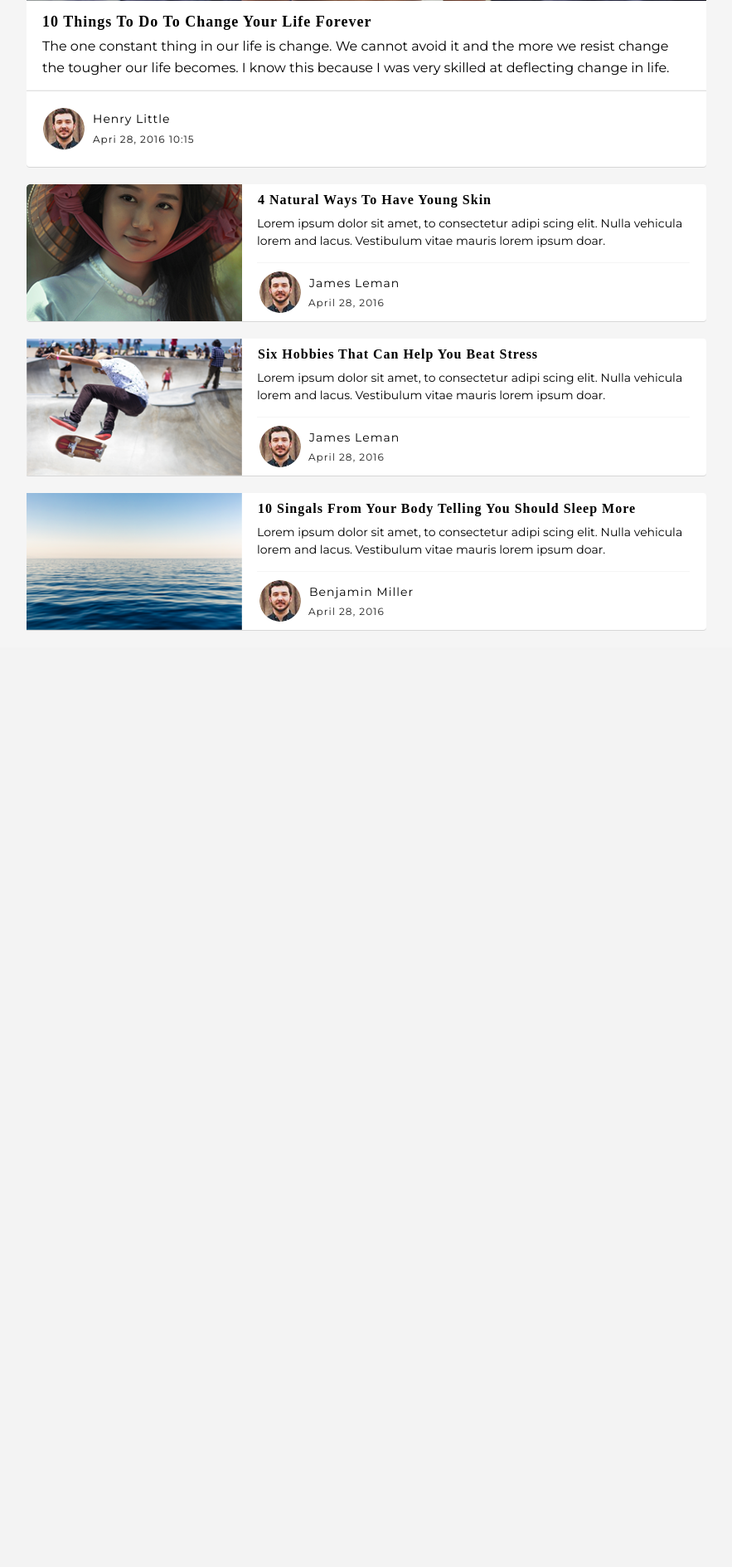
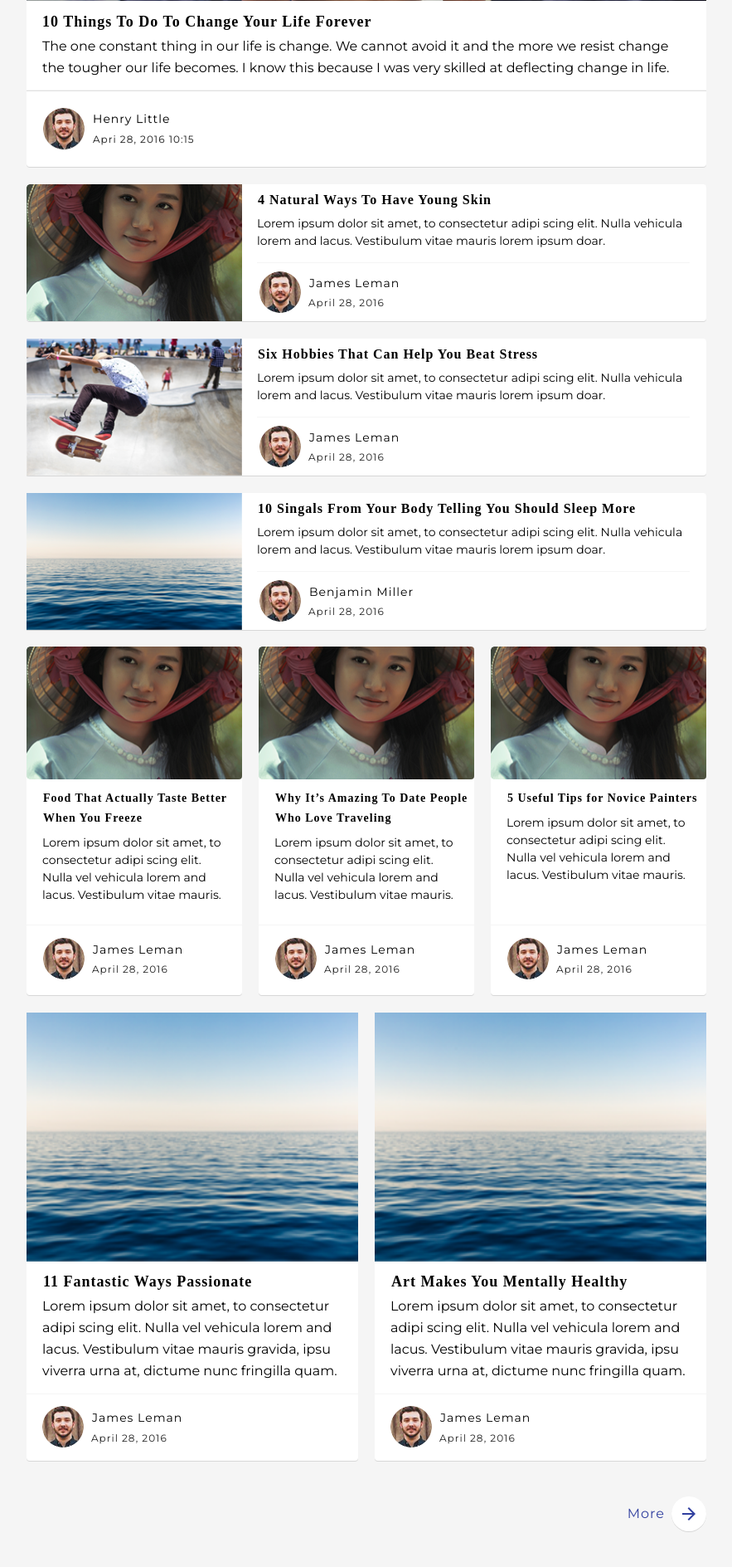
Before and after one commit to arkajyotiadhikary/codeigniter-test, a PHP site: page / in a window 1280 px wide. Shown: the part 1350-3238 px from the top of the page at 83% size, without its empty margins (23-906 px from the left). Before the commit the page ends 2110 px from the top, so only its background shows below. Run offline with PHP 8.4, Linux system fonts and the light colour scheme; some web fonts are replaced.

Commit message:
mid article and show more

```diff
--- a/index.css
+++ b/index.css
@@ -21,7 +21,6 @@
     padding: 0;
     border: 0;
 }
-
 /* !SECTION */
 
 /* SECTION top menu css*/
@@ -372,9 +371,10 @@
     display: flex;
 }
 .body .container .articles {
-    padding-top: 30px;
+    margin-top: 31px;
 }
 
+/* top article */
 .articles .top-articles {
     background-color: white;
     border-radius: 4px;
@@ -385,14 +385,12 @@
     object-fit: cover;
     object-position: center -700px;
     width: 820px !important;
-    height: 421px !important;
+    height: 420px !important;
 }
-
 .article-body {
     margin-bottom: 6px;
     padding: 7px 19px;
 }
-
 .article-body > p:nth-child(1) {
     font-size: 18px;
     letter-spacing: 1px;
@@ -400,7 +398,6 @@
     color: #000000;
     font-weight: 700;
 }
-
 .article-body > p:nth-child(2) {
     padding-top: 2px;
     width: 776px;
@@ -409,7 +406,6 @@
     color: #000000;
     font-weight: 400;
 }
-
 .article-author {
     display: flex;
     align-items: center;
@@ -425,7 +421,6 @@
     height: 50px;
     width: 50px;
 }
-
 .article-author .author-details {
     margin-left: 10px;
 }
@@ -446,12 +441,11 @@
     font-weight: 400;
 }
 
+/* mid article 1 */
 .middle-articles-1 {
     margin-top: 21px;
 }
-
 .middle-articles-1 .article {
-    margin-bottom: 21px;
     display: flex;
     width: 820px;
     height: 165px;
@@ -459,11 +453,20 @@
     filter: drop-shadow(0px 1px 0.5px rgba(0, 0, 0, 0.12));
     background-color: #ffffff;
 }
+.middle-articles-1 .article:nth-child(1) {
+    margin-bottom: 21px;
+}
+.middle-articles-1 .article:nth-child(2) {
+    margin-bottom: 21px;
+}
+.middle-articles-1 .article:nth-child(3) {
+    margin-bottom: 20px;
+}
+
 .middle-articles-1 .article .mid-article-img > img {
     height: 165px;
     width: 260px;
 }
-
 .mid-article-body > p:nth-child(1) {
     padding-top: 6px;
     padding-left: 19px;
@@ -485,7 +488,6 @@
     color: #000000;
     font-weight: 400;
 }
-
 .mid-article-author {
     display: flex;
     align-items: center;
@@ -494,8 +496,6 @@
 .mid-article-author .mid-author-img {
     margin-left: 21px;
     padding-top: 4px;
-}
-.mid-article-author .mid-author-details {
 }
 .mid-article-author .mid-author-details > p:nth-child(1) {
     margin-left: 10px;
@@ -516,4 +516,193 @@
     font-weight: 400;
 }
 
+/* mid-2 article */
+.middle-articles-2 {
+    display: flex;
+    justify-content: space-between;
+    height: 421px;
+    width: 820px;
+}
+.middle-articles-2 .mid-article {
+    width: 260px;
+    height: 420px;
+    border-radius: 4px;
+    filter: drop-shadow(0px 1px 0.5px rgba(0, 0, 0, 0.12));
+    background-color: #ffffff;
+}
+.middle-articles-2 .mid-article .mid-article-img-2 > img {
+    width: 260px;
+    height: 160px;
+    border-radius: 4px;
+}
+.middle-articles-2 .mid-article .mid-article-body-2 {
+    height: 171px;
+    border-bottom: 1px solid #f5f5f5;
+}
+.middle-articles-2 .mid-article .mid-article-body-2 > p:nth-child(1) {
+    font-size: 14px;
+    letter-spacing: 1px;
+    padding-top: 7px;
+    padding-left: 20px;
+    line-height: 24px;
+    color: #000000;
+    font-weight: 700;
+    font-family: "Montserrat";
+}
+.middle-articles-2 .mid-article .mid-article-body-2 > p:nth-child(2) {
+    width: 221px;
+    padding-top: 7px;
+    padding-left: 19px;
+    font-size: 14px;
+    line-height: 21px;
+    color: #000000;
+    font-weight: 400;
+}
+.middle-articles-2 .mid-article .mid-article-author-2 {
+    display: flex;
+    align-items: center;
+}
+.middle-articles-2 .mid-article .mid-article-author-2 .mid-author-img-2 > img {
+    margin-left: 20px;
+    padding-top: 15px;
+}
+.middle-articles-2
+    .mid-article
+    .mid-article-author-2
+    .mid-author-details-2
+    > p:nth-child(1) {
+    font-size: 14px;
+    padding-top: 15px;
+    padding-left: 10px;
+    letter-spacing: 1px;
+    line-height: 27px;
+    color: #000000;
+    font-weight: 400;
+}
+.middle-articles-2
+    .mid-article
+    .mid-article-author-2
+    .mid-author-details-2
+    > p:nth-child(2) {
+    font-size: 12px;
+    letter-spacing: 1px;
+    padding-left: 9px;
+    padding-bottom: 6px;
+    line-height: 20px;
+    color: #212121;
+    font-weight: 400;
+    font-family: "Montserrat";
+}
+
+/* bottom article */
+
+.bottom-articles {
+    display: flex;
+    justify-content: space-between;
+    margin-top: 20px;
+}
+.bottom-articles .bot-article {
+    width: 400px;
+    height: 540px;
+    border-radius: 4px;
+    filter: drop-shadow(0px 1px 0.5px rgba(0, 0, 0, 0.12));
+    background-color: #ffffff;
+}
+.bot-article-img > img {
+    object-fit: cover;
+    width: 400px;
+    height: 300px;
+}
+.bot-article-body {
+    height: 155px;
+    border-bottom: 1px solid #f5f5f5;
+}
+.bot-article-body > p:nth-child(1) {
+    padding-left: 20px;
+    padding-top: 6px;
+    font-size: 18px;
+    letter-spacing: 1px;
+    line-height: 29px;
+    color: #000000;
+    font-weight: 700;
+}
+.bot-article-body > p:nth-child(2) {
+    padding-top: 2px;
+    padding-left: 19px;
+    width: 361px;
+    font-size: 16px;
+    line-height: 26px;
+    color: #000000;
+    font-weight: 400;
+}
+.bot-article-author {
+    display: flex;
+    align-items: center;
+    height: 80px;
+}
+.bot-article-author .bot-author-img > img {
+    padding-top: 2px;
+    padding-left: 19px;
+}
+.bot-author-details > p:nth-child(1) {
+    font-size: 14px;
+    padding-left: 10px;
+    padding-top: 2px;
+    letter-spacing: 1px;
+    line-height: 27px;
+    color: #000000;
+    font-weight: 400;
+}
+.bot-author-details > p:nth-child(2) {
+    font-size: 12px;
+    padding-left: 9px;
+    padding-bottom: 4px;
+    letter-spacing: 1px;
+    line-height: 21px;
+    color: #212121;
+    font-weight: 400;
+}
+
+/* show more */
+.show-more {
+    display: flex;
+    justify-content: end;
+    align-items: center;
+    height: 128px;
+    font-size: 16px;
+    letter-spacing: 1px;
+    line-height: 36px;
+    color: #303f9f;
+    font-weight: 400;
+}
+.show-more > button {
+    color: #303f9f;
+    margin-left: 8px;
+    width: 42px;
+    height: 42px;
+    border-radius: 21px;
+    filter: drop-shadow(0px 1px 0.5px rgba(0, 0, 0, 0.12));
+    background-color: #ffffff;
+}
+.show-more > button > span {
+    padding-top: 2px;
+}
+
+/* sidebar */
+.right-sidebar {
+    width: 100%;
+    margin-top: 31px;
+    margin-left: 40px;
+    background-color: white;
+}
+.search-bar {
+    display: flex;
+    justify-content: space-between;
+    align-items: center;
+    width: 270px;
+    height: 45px;
+    border-radius: 22px;
+    background-color: #f5f5f5;
+    border: 1px solid #ffffff;
+}
 /* !SECTION */ ;
--- a/index.html
+++ b/index.html
@@ -21,6 +21,7 @@
     </head>
     <body>
         <div class="content">
+            <!-- done -->
             <div class="header">
                 <div class="top-menu">
                     <div class="container">
@@ -178,6 +179,7 @@
                     </div>
                 </div>
             </div>
+            <!-- done -->
             <div class="sort">
                 <div class="container">
                     <p>SORT BLOG:</p>
@@ -323,17 +325,176 @@
                             </div>
                         </div>
                         <div class="middle-articles-2">
-                            <div class="5"></div>
-                            <div class="6"></div>
-                            <div class="7"></div>
+                            <div class="mid-article">
+                                <div class="mid-article-img-2">
+                                    <img
+                                        src="./image/middle-art-1.png"
+                                        alt=""
+                                    />
+                                </div>
+                                <div class="mid-article-body-2">
+                                    <p>
+                                        Food That Actually Taste Better When You
+                                        Freeze
+                                    </p>
+                                    <p>
+                                        Lorem ipsum dolor sit amet, to
+                                        consectetur adipi scing elit. Nulla vel
+                                        vehicula lorem and lacus. Vestibulum
+                                        vitae mauris.
+                                    </p>
+                                </div>
+                                <div class="mid-article-author-2">
+                                    <div class="mid-author-img-2">
+                                        <img
+                                            src="./image/art_auth_1.png"
+                                            alt=""
+                                        />
+                                    </div>
+                                    <div class="mid-author-details-2">
+                                        <p>James Leman</p>
+                                        <p>April 28, 2016</p>
+                                    </div>
+                                </div>
+                            </div>
+                            <div class="mid-article">
+                                <div class="mid-article-img-2">
+                                    <img
+                                        src="./image/middle-art-1.png"
+                                        alt=""
+                                    />
+                                </div>
+                                <div class="mid-article-body-2">
+                                    <p>
+                                        Why It’s Amazing To Date People Who Love
+                                        Traveling
+                                    </p>
+                                    <p>
+                                        Lorem ipsum dolor sit amet, to
+                                        consectetur adipi scing elit. Nulla vel
+                                        vehicula lorem and lacus. Vestibulum
+                                        vitae mauris.
+                                    </p>
+                                </div>
+                                <div class="mid-article-author-2">
+                                    <div class="mid-author-img-2">
+                                        <img
+                                            src="./image/art_auth_1.png"
+                                            alt=""
+                                        />
+                                    </div>
+                                    <div class="mid-author-details-2">
+                                        <p>James Leman</p>
+                                        <p>April 28, 2016</p>
+                                    </div>
+                                </div>
+                            </div>
+                            <div class="mid-article">
+                                <div class="mid-article-img-2">
+                                    <img
+                                        src="./image/middle-art-1.png"
+                                        alt=""
+                                    />
+                                </div>
+                                <div class="mid-article-body-2">
+                                    <p>5 Useful Tips for Novice Painters</p>
+                                    <p>
+                                        Lorem ipsum dolor sit amet, to
+                                        consectetur adipi scing elit. Nulla vel
+                                        vehicula lorem and lacus. Vestibulum
+                                        vitae mauris.
+                                    </p>
+                                </div>
+                                <div class="mid-article-author-2">
+                                    <div class="mid-author-img-2">
+                                        <img
+                                            src="./image/art_auth_1.png"
+                                            alt=""
+                                        />
+                                    </div>
+                                    <div class="mid-author-details-2">
+                                        <p>James Leman</p>
+                                        <p>April 28, 2016</p>
+                                    </div>
+                                </div>
+                            </div>
                         </div>
                         <div class="bottom-articles">
-                            <div class="8"></div>
-                            <div class="9"></div>
+                            <div class="bot-article">
+                                <div class="bot-article-img">
+                                    <img src="./image/mid-art-3.png" alt="" />
+                                </div>
+                                <div class="bot-article-body">
+                                    <p>11 Fantastic Ways Passionate</p>
+                                    <p>
+                                        Lorem ipsum dolor sit amet, to
+                                        consectetur adipi scing elit. Nulla vel
+                                        vehicula lorem and lacus. Vestibulum
+                                        vitae mauris gravida, ipsu viverra urna
+                                        at, dictume nunc fringilla quam.
+                                    </p>
+                                </div>
+                                <div class="bot-article-author">
+                                    <div class="bot-author-img">
+                                        <img
+                                            src="./image/art_auth_1.png"
+                                            alt=""
+                                        />
+                                    </div>
+                                    <div class="bot-author-details">
+                                        <p>James Leman</p>
+                                        <p>April 28, 2016</p>
+                                    </div>
+                                </div>
+                            </div>
+                            <div class="bot-article">
+                                <div class="bot-article-img">
+                                    <img src="./image/mid-art-3.png" alt="" />
+                                </div>
+                                <div class="bot-article-body">
+                                    <p>Art Makes You Mentally Healthy</p>
+                                    <p>
+                                        Lorem ipsum dolor sit amet, to
+                                        consectetur adipi scing elit. Nulla vel
+                                        vehicula lorem and lacus. Vestibulum
+                                        vitae mauris gravida, ipsu viverra urna
+                                        at, dictume nunc fringilla quam.
+                                    </p>
+                                </div>
+                                <div class="bot-article-author">
+                                    <div class="bot-author-img">
+                                        <img
+                                            src="./image/art_auth_1.png"
+                                            alt=""
+                                        />
+                                    </div>
+                                    <div class="bot-author-details">
+                                        <p>James Leman</p>
+                                        <p>April 28, 2016</p>
+                                    </div>
+                                </div>
+                            </div>
                         </div>
-                        <div class="show-more"></div>
+                        <div class="show-more">
+                            More
+                            <button>
+                                <span class="material-symbols-outlined">
+                                    arrow_forward
+                                </span>
+                            </button>
+                        </div>
                     </div>
-                    <div class="right-sidebar"></div>
+                    <!-- working -->
+                    <div class="right-sidebar">
+                        <div class="search-bar">
+                            <input type="text" />
+                            <button>
+                                <span class="material-symbols-outlined">
+                                    search
+                                </span>
+                            </button>
+                        </div>
+                    </div>
                 </div>
             </div>
             <div class="footer"></div>
```
